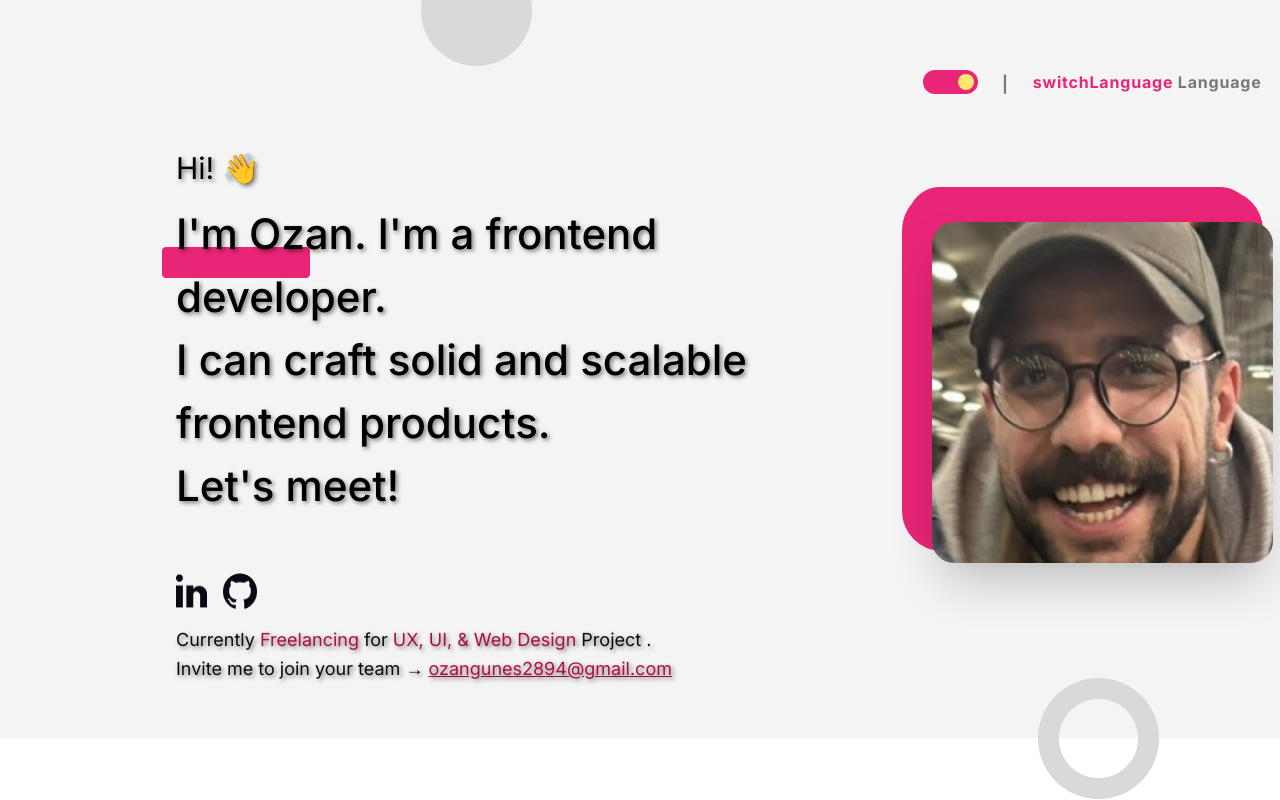
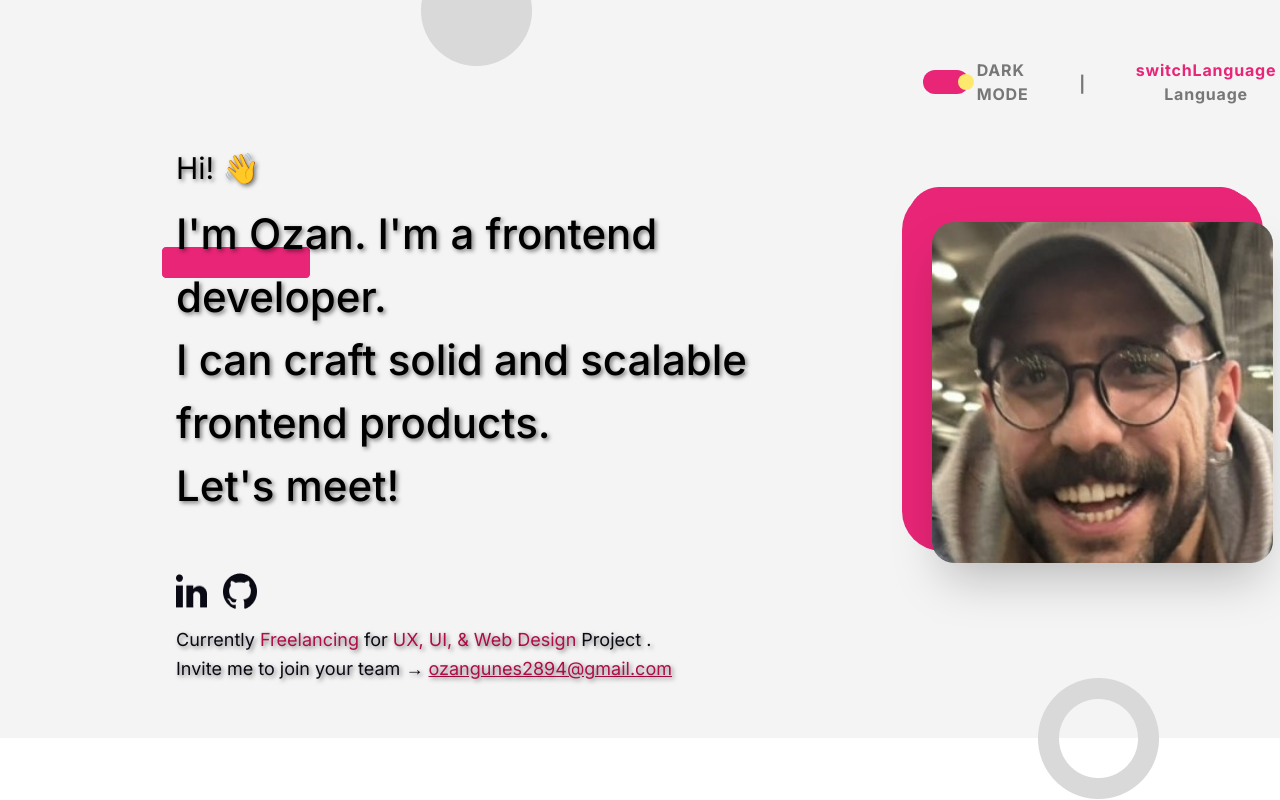
Before and after one commit to Bardsun0/FSWeb-Frontend-Challenge, a React (Vite) app: page / in a window 1280 px wide. Shown: the top 800 px of the page. Built offline with nearby package versions, Linux system fonts and the light colour scheme; no server answers; a web font is replaced by a local one.

Commit message:
Dark Mode Switch updated with Redux

```diff
--- a/src/App.jsx
+++ b/src/App.jsx
@@ -1,15 +1,12 @@
-import { setLanguage, toggleDarkMode } from "./actions";
 import BGHero from "./components/BGHero";
 import Profile from "./components/Profile";
 import Projects from "./components/Projects";
 import Skills from "./components/Skills";
 import { useEffect } from "react";
-import { useDispatch, useSelector } from "react-redux";
+import { useSelector } from "react-redux";
 
 function App() {
   const darkMode = useSelector((state) => state.darkMode);
-  const language = useSelector((state) => state.language);
-  const dispatch = useDispatch();
 
   useEffect(() => {
     if (darkMode) {
@@ -25,16 +22,10 @@ function App() {
         darkMode ? "dark" : ""
       }`}
     >
-      <BGHero
-        darkMode={darkMode}
-        setDarkMode={() => dispatch(toggleDarkMode())}
-        language={language}
-        setLanguage={(lang) => dispatch(setLanguage(lang))}
-      />
-      <Skills language={language} />
-      <Profile language={language} />
-      <Projects language={language} />
-      {/* Diğer componentler buraya eklenecek */}
+      <BGHero />
+      <Skills />
+      <Profile />
+      <Projects />
     </div>
   );
 }
--- a/src/actions/actions.js
+++ b/src/actions/actions.js
@@ -1,5 +1,9 @@
 export const TOGGLE_DARK_MODE = "TOGGLE_DARK_MODE";
 export const SET_LANGUAGE = "SET_LANGUAGE";
+
+export const toggleDarkMode = () => ({
+  type: TOGGLE_DARK_MODE,
+});
 
 export const setLanguage = (language) => ({
   type: SET_LANGUAGE,
--- a/src/components/ModeSwitch.jsx
+++ b/src/components/ModeSwitch.jsx
@@ -1,13 +1,15 @@
 import { useDispatch, useSelector } from "react-redux";
 import { setLanguage } from "../actions";
 import useTranslation from "../hooks/useTranslation";
+import useDarkMode from "../hooks/useDarkMode";
 
-const ModeSwitch = ({ darkMode, setDarkMode }) => {
+const ModeSwitch = () => {
   const dispatch = useDispatch();
   const currentLanguage = useSelector(
     (state) => state.language.currentLanguage
   );
   const t = useTranslation();
+  const [darkMode, toggleDarkMode] = useDarkMode();
 
   const toggleLanguage = () => {
     const newLanguage = currentLanguage === "en" ? "tr" : "en";
@@ -21,7 +23,7 @@ const ModeSwitch = ({ darkMode, setDarkMode }) => {
           className={`w-[55px] h-[24px] rounded-full relative mr-2 right-[28px] bottom-[2px] ${
             darkMode ? "bg-custom-black" : "bg-custom-pink"
           } transition-colors duration-300`}
-          onClick={() => setDarkMode(!darkMode)}
+          onClick={toggleDarkMode}
         >
           <span
             className={`w-[16px] h-[16px] rounded-full absolute top-[4px]
@@ -37,7 +39,7 @@ const ModeSwitch = ({ darkMode, setDarkMode }) => {
           ></span>
         </button>
         <div className="relative bottom-[2px] right-[28px] dark:text-white">
-          {darkMode ? t.lightMode : t.darkMode}
+          {darkMode ? t("lightMode") : t("darkMode")}
         </div>
       </div>
       <div className="relative right-[12px]">|</div>
--- /dev/null
+++ b/src/hooks/useDarkMode.js
@@ -0,0 +1,15 @@
+import { useSelector, useDispatch } from "react-redux";
+import { toggleDarkMode } from "../actions/actions";
+
+const useDarkMode = () => {
+  const darkMode = useSelector((state) => state.darkMode);
+  const dispatch = useDispatch();
+
+  const toggleMode = () => {
+    dispatch(toggleDarkMode());
+  };
+
+  return [darkMode, toggleMode];
+};
+
+export default useDarkMode;
--- a/src/store/store.js
+++ b/src/store/store.js
@@ -3,6 +3,7 @@ import reducer from "../reducers";
 import translations from "../translations";
 
 const initialState = {
+  darkMode: false,
   language: {
     currentLanguage: "en",
     translations,
```
